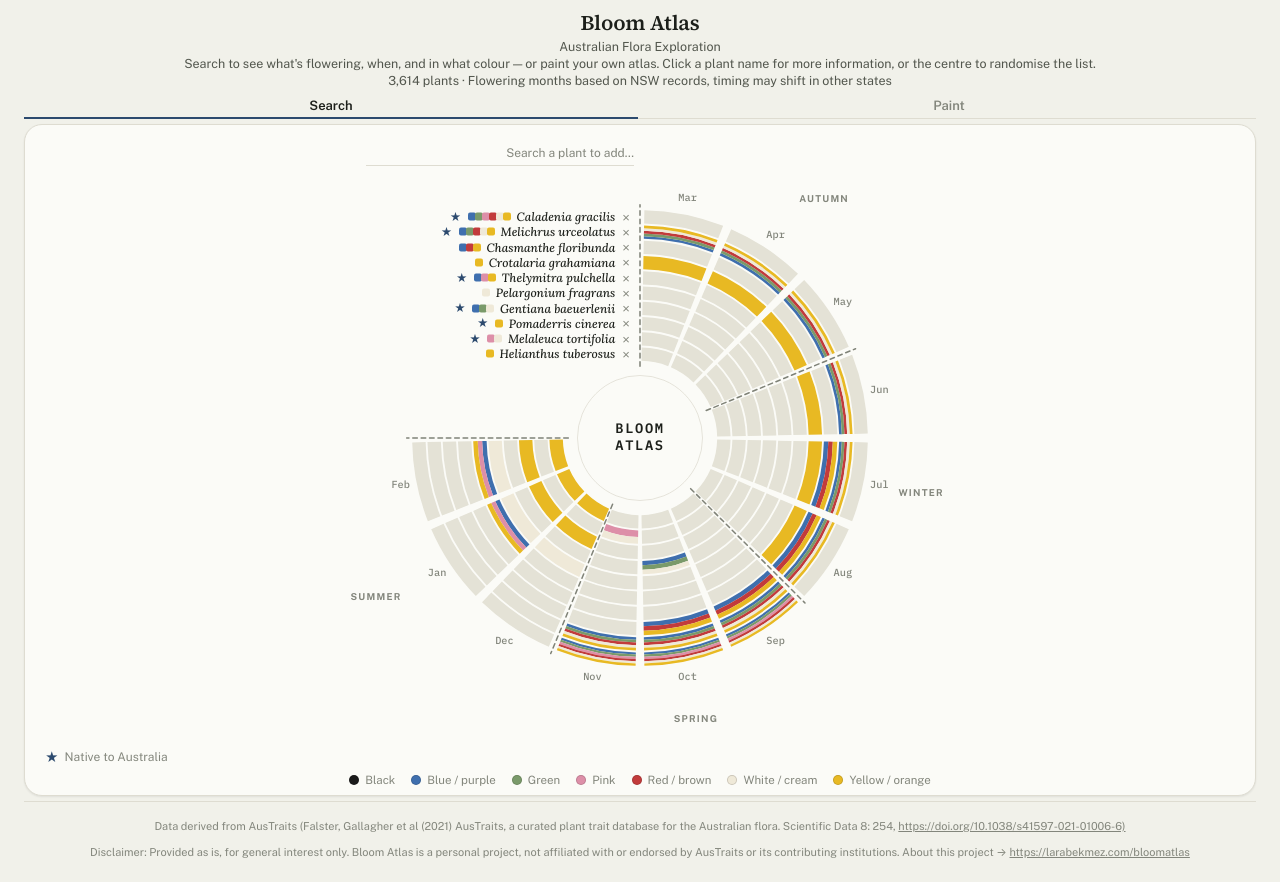
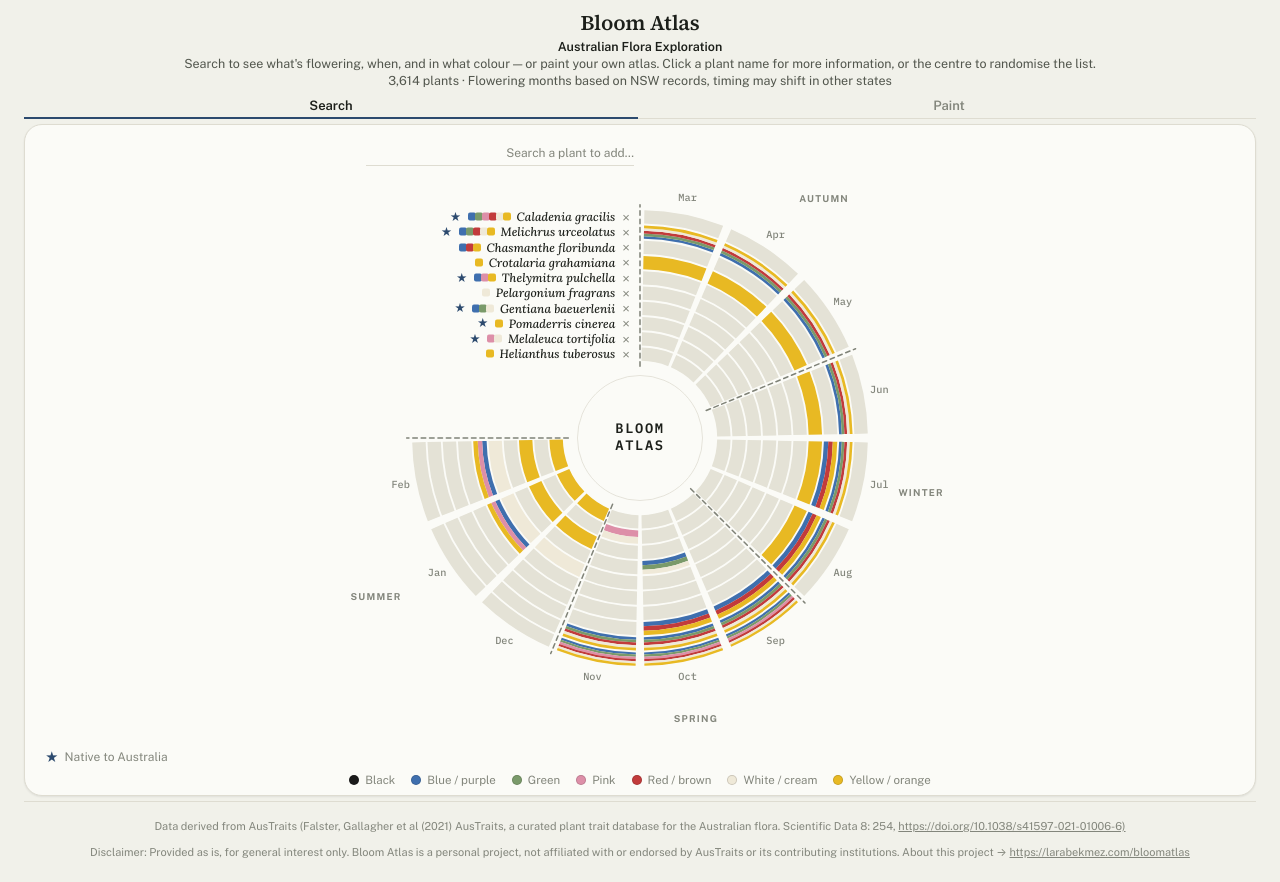
Before and after one commit to nightstop/bloomatlas, a plain HTML site: page index.html in a window 1280 px wide. Drawn offline with nearby package versions, Linux system fonts and the light colour scheme.

Commit message:
Text style update

```diff
--- a/index.html
+++ b/index.html
@@ -368,7 +368,7 @@
   <header>
     <div class="title-block">
       <h1>Bloom Atlas</h1>
-      <p class="stats">Australian Flora Exploration</p>
+      <p class="stats"> <strong>Australian Flora Exploration</strong> </p>
       <p class="lede">Search to see what's flowering, when, and in what colour — or paint your own atlas. Click a plant name for more information, or the centre to randomise the list. </p>
   <p class="note">3,614 plants · Flowering months based on NSW records, timing may shift in other states</p>
     </div>
```
